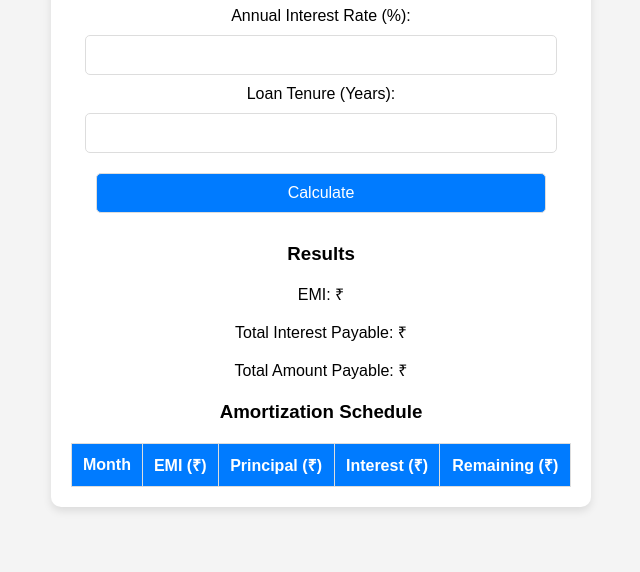
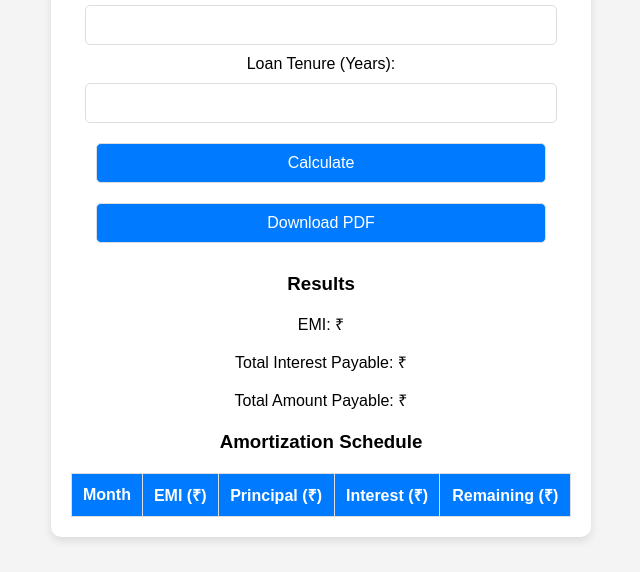
Before and after one commit to Diptenusarkar/Loan-EMI-Calculator-Web, a plain HTML site: page index.html in a window 1280 px wide. Shown: the part 228-800 px from the top of the page, without its empty margins (319-959 px from the left). Drawn offline with nearby package versions, Linux system fonts and the light colour scheme.

Commit message:
Update index.html

```diff
--- a/index.html
+++ b/index.html
@@ -4,6 +4,7 @@
     <meta charset="UTF-8">
     <meta name="viewport" content="width=device-width, initial-scale=1.0">
     <title>Loan EMI Calculator</title>
+    <script src="https://cdnjs.cloudflare.com/ajax/libs/jspdf/2.5.1/jspdf.umd.min.js"></script>
     <style>
         body {
             font-family: 'Poppins', sans-serif;
@@ -68,6 +69,7 @@
         <label>Annual Interest Rate (%): <input type="number" id="interest" required></label><br>
         <label>Loan Tenure (Years): <input type="number" id="tenure" required></label><br>
         <button onclick="calculateEMI()">Calculate</button>
+        <button onclick="downloadPDF()">Download PDF</button>
         <div class="results">
             <h3>Results</h3>
             <p>EMI: ₹<span id="emi"></span></p>
@@ -152,6 +154,24 @@
                 scheduleBody.innerHTML += row;
             }
         }
+
+        function downloadPDF() {
+            const { jsPDF } = window.jspdf;
+            let doc = new jsPDF();
+            doc.text("Loan EMI Calculation Report", 20, 10);
+            doc.text(`EMI: ₹${document.getElementById("emi").textContent}`, 20, 20);
+            doc.text(`Total Interest: ₹${document.getElementById("totalInterest").textContent}`, 20, 30);
+            doc.text(`Total Payment: ₹${document.getElementById("totalPayment").textContent}`, 20, 40);
+
+            let rows = [];
+            document.querySelectorAll("#scheduleBody tr").forEach(row => {
+                let cols = row.querySelectorAll("td");
+                rows.push([cols[0].textContent, cols[1].textContent, cols[2].textContent, cols[3].textContent, cols[4].textContent]);
+            });
+
+            doc.autoTable({ head: [["Month", "EMI", "Principal", "Interest", "Remaining"]], body: rows, startY: 50 });
+            doc.save("Loan_EMI_Report.pdf");
+        }
     </script>
 </body>
 </html>
```
